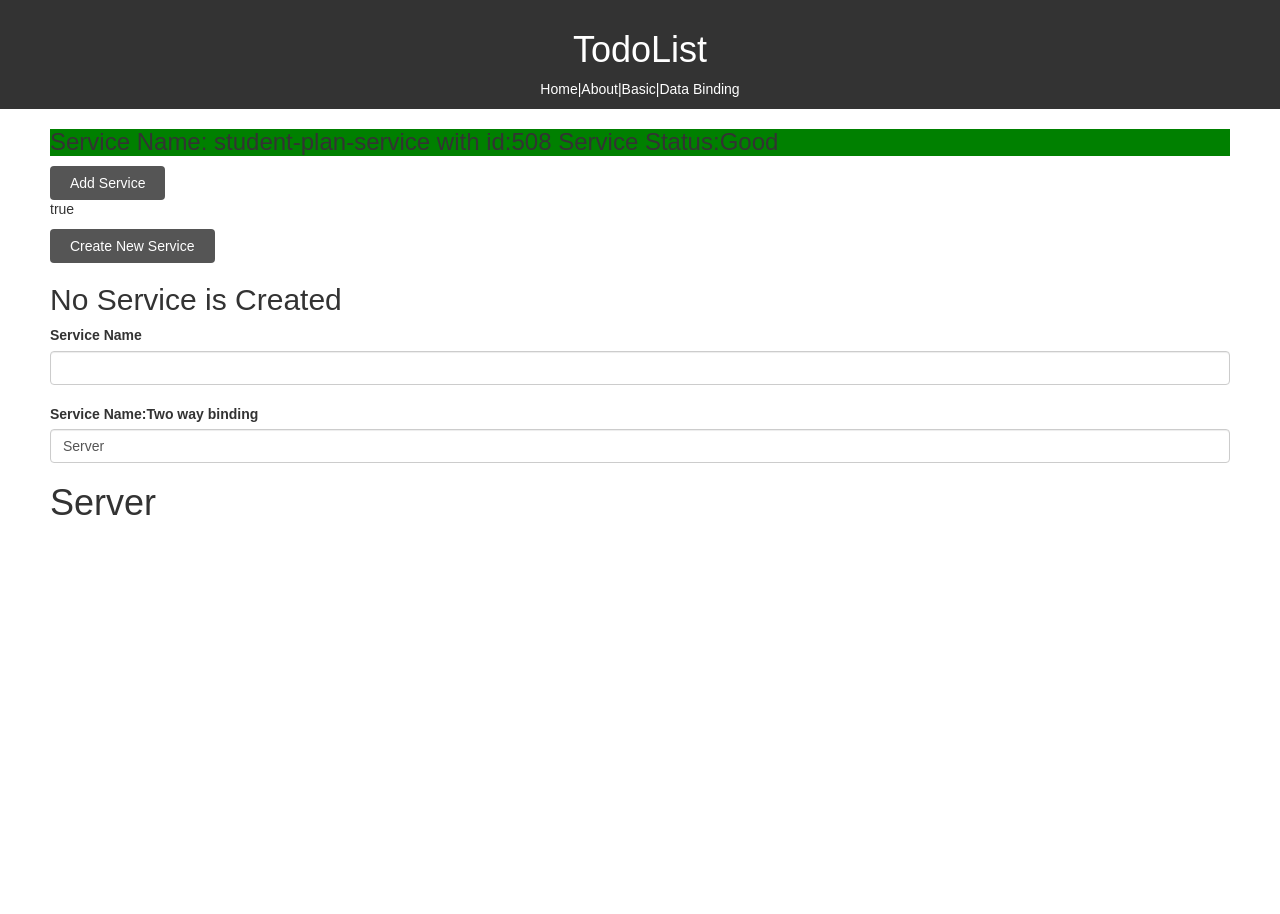
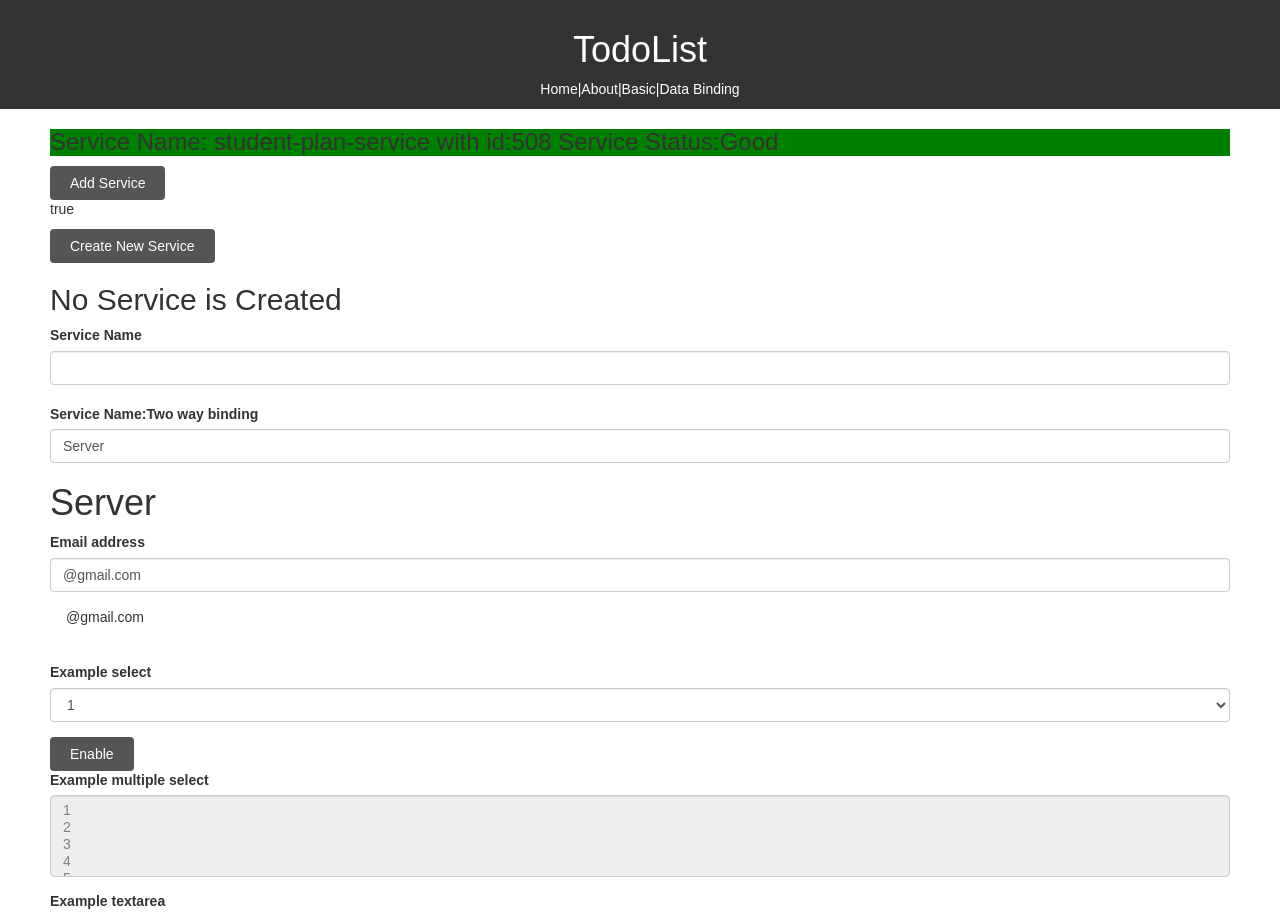
Before and after one commit to shiva508/studet-pool-plan-ui, an Angular app: page /databibding in a window 1280 px wide. Shown: the top 914 px of the page. Before the commit the page ends 800 px from the top, so only its background shows below. Built offline with nearby package versions, Linux system fonts and the light colour scheme.

Commit message:
databinding demo

```diff
--- a/src/app/app.module.ts
+++ b/src/app/app.module.ts
@@ -19,6 +19,7 @@ import { StringinterpolationComponent } from './components/databingding/stringin
 import { PropertyBindingComponent } from './components/databingding/property-binding/property-binding.component';
 import { EventbindingComponent } from './components/databingding/eventbinding/eventbinding.component';
 import { TwoWayDataBindingComponent } from './components/databingding/two-way-data-binding/two-way-data-binding.component';
+import { DataBindingDemoComponent } from './components/databingding/data-binding-demo/data-binding-demo.component';
 
 @NgModule({
   declarations: [
@@ -37,7 +38,8 @@ import { TwoWayDataBindingComponent } from './components/databingding/two-way-da
     StringinterpolationComponent,
     PropertyBindingComponent,
     EventbindingComponent,
-    TwoWayDataBindingComponent
+    TwoWayDataBindingComponent,
+    DataBindingDemoComponent
   ],
   imports: [
     BrowserModule,
--- /dev/null
+++ b/src/app/components/databingding/data-binding-demo/data-binding-demo.component.html
@@ -0,0 +1,40 @@
+<div class="row">
+    <div class="col">
+ <form>
+  <div class="form-group">
+    <label for="exampleFormControlInput1">Email address</label>
+    <input type="email" [(ngModel)]="emailInput" name="emailInput" class="form-control" id="exampleFormControlInput1" value="{{emailInput}}" placeholder="name@example.com">
+<div class="alert alert-primary" role="alert">
+  {{emailInput}}
+</div>
+</div>
+  <div class="form-group">
+    <label for="exampleFormControlSelect1">Example select</label>
+    <select class="form-control" id="exampleFormControlSelect1">
+      <option>1</option>
+      <option>2</option>
+      <option>3</option>
+      <option>4</option>
+      <option>5</option>
+    </select>
+  </div>
+  <div class="form-group">
+      <button type="button" (click)="enableMultipleChoiseFun()" class="btn btn-warning">Enable</button>
+<br>
+    <label for="exampleFormControlSelect2">Example multiple select</label>
+    <select [disabled]="!enableMultipleChoise" multiple class="form-control" id="exampleFormControlSelect2">
+      <option>1</option>
+      <option>2</option>
+      <option>3</option>
+      <option>4</option>
+      <option>5</option>
+    </select>
+  </div>
+  <div class="form-group">
+    <label for="exampleFormControlTextarea1">Example textarea</label>
+    <textarea class="form-control" id="exampleFormControlTextarea1"  rows="3"></textarea>
+  </div>
+</form>
+    </div>
+
+</div>
--- /dev/null
+++ b/src/app/components/databingding/data-binding-demo/data-binding-demo.component.ts
@@ -0,0 +1,19 @@
+import { Component, OnInit } from '@angular/core';
+
+@Component({
+  selector: 'app-data-binding-demo',
+  templateUrl: './data-binding-demo.component.html',
+  styleUrls: ['./data-binding-demo.component.css']
+})
+export class DataBindingDemoComponent implements OnInit {
+  enableMultipleChoise: boolean = false;
+  emailInput: string = '@gmail.com';
+  constructor() { }
+
+  ngOnInit(): void {
+  }
+
+  enableMultipleChoiseFun() {
+    this.enableMultipleChoise = !this.enableMultipleChoise;
+  }
+}
--- a/src/app/components/databingding/databingding.component.html
+++ b/src/app/components/databingding/databingding.component.html
@@ -8,4 +8,5 @@
     </div>
     <app-eventbinding></app-eventbinding>
     <app-two-way-data-binding></app-two-way-data-binding>
+    <app-data-binding-demo></app-data-binding-demo>
 </div>
```
Also changed, not shown: src/app/components/databingding/data-binding-demo/data-binding-demo.component.css (added), 1 other file (tests, documents, lock files or other folders).
